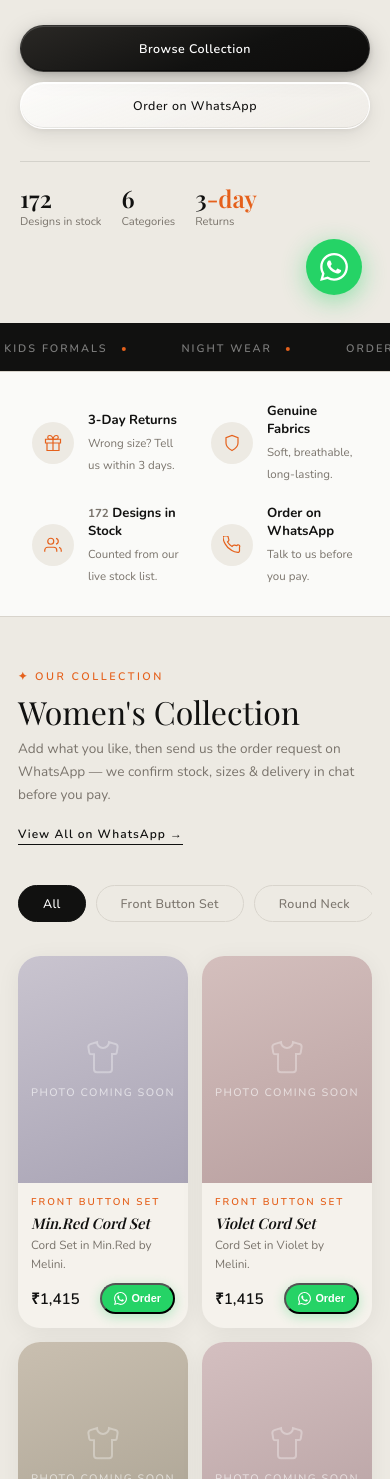
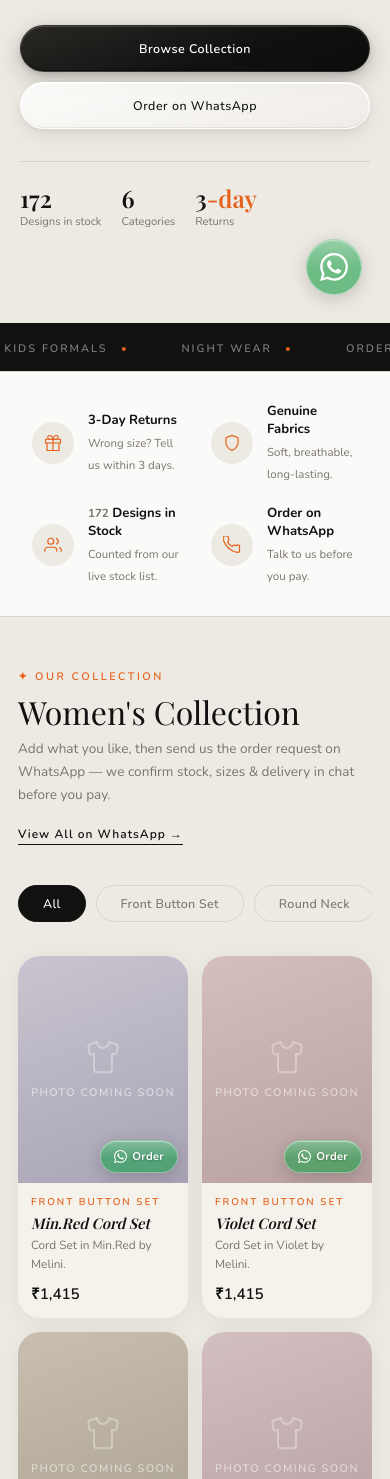
Before and after one commit to only4yousince2024-sys/o4u-catalogue, a plain HTML site: page website/index.html in a window 390 px wide. Shown: the part 521-2000 px from the top of the page. Drawn offline with nearby package versions, Linux system fonts and the light colour scheme; a web font is replaced by a local one.

Commit message:
feat: liquid-glass order buttons
One .glass token (translucent green, blur(14px) saturate(180%), light
edge, inset highlight, ::before specular gradient, text-shadow) reused
by the header button, the floating WhatsApp button, the card Order
button, the modal Add button, the cart send button and the policy
Accept button - no per-button variations.

- card Order button now overlays the product image bottom-right
  (12px inset; 10/8px on phones) so the glass has photography or the
  coloured placeholder behind it; the card footer keeps the price only
- base darkened to rgba(28,160,76,.62): white text on the raw WhatsApp
  green failed contrast over light photos
- performance: card buttons only get backdrop-filter while their card
  is within 120px of the viewport (IntersectionObserver toggles
  .in-view); header/float/modal buttons keep full glass
- fallbacks: @supports not (backdrop-filter) and
  prefers-reduced-transparency both drop to solid var(--green)

Checked at 360 and 1280: 172 cards, no horizontal scroll, glass active
on ~6 visible cards, none off-screen.

Co-Authored-By: Claude Opus 5 <noreply@anthropic.com>

```diff
--- a/website/index.html
+++ b/website/index.html
@@ -56,6 +56,42 @@
 
     html { scroll-behavior: smooth; }
 
+    /* ══ LIQUID GLASS — one token, reused by every WhatsApp/order button ══
+       Base is the darker green (rgba(28,160,76,.62)) rather than the raw
+       WhatsApp green: white text over the lighter tint failed contrast on
+       light photos. Text-shadow stays for legibility over photography. */
+    .glass {
+      position: relative; overflow: hidden; isolation: isolate;
+      background: rgba(28, 160, 76, 0.62);
+      -webkit-backdrop-filter: blur(14px) saturate(180%);
+      backdrop-filter: blur(14px) saturate(180%);
+      border: 1px solid rgba(255, 255, 255, 0.35);
+      box-shadow:
+        0 4px 18px rgba(0, 0, 0, 0.18),
+        inset 0 1px 0 rgba(255, 255, 255, 0.45);
+      color: #fff;
+      text-shadow: 0 1px 2px rgba(0, 0, 0, 0.25);
+    }
+    /* soft specular highlight along the top edge */
+    .glass::before {
+      content: ''; position: absolute; inset: 0 0 auto 0; height: 55%;
+      background: linear-gradient(to bottom, rgba(255,255,255,0.28), rgba(255,255,255,0));
+      pointer-events: none; z-index: -1;
+    }
+    .glass > svg { position: relative; }
+    /* Card buttons: blur only while the card is on screen (172 cards). */
+    .pcard .glass { -webkit-backdrop-filter: none; backdrop-filter: none; }
+    .pcard.in-view .glass { -webkit-backdrop-filter: blur(14px) saturate(180%); backdrop-filter: blur(14px) saturate(180%); }
+    /* Fallbacks: solid fill, no transparency */
+    @supports not (backdrop-filter: blur(1px)) {
+      .glass, .pcard .glass, .pcard.in-view .glass { background: var(--green); backdrop-filter: none; -webkit-backdrop-filter: none; }
+      .glass::before { display: none; }
+    }
+    @media (prefers-reduced-transparency: reduce) {
+      .glass, .pcard .glass, .pcard.in-view .glass { background: var(--green); backdrop-filter: none; -webkit-backdrop-filter: none; }
+      .glass::before { display: none; }
+    }
+
     body {
       font-family: 'Nunito', sans-serif;
       background: var(--bg);
@@ -112,26 +148,15 @@
 
     .nav-wa {
       display: flex; align-items: center; gap: 7px;
-      background: linear-gradient(160deg, #2dd17a 0%, #1aad5e 60%, #158f4d 100%);
-      color: #fff;
       text-decoration: none;
       font-size: 0.74rem;
       font-weight: 600;
       letter-spacing: 0.3px;
       padding: 9px 18px;
       border-radius: 50px;
-      border: 1px solid rgba(255,255,255,0.18);
-      box-shadow:
-        0 1px 0 rgba(255,255,255,0.28) inset,
-        0 -1px 0 rgba(0,0,0,0.2) inset,
-        0 6px 20px rgba(25,180,90,0.32),
-        0 2px 6px rgba(0,0,0,0.1);
-      transition: transform 0.22s, box-shadow 0.22s;
-    }
-    .nav-wa:hover {
-      transform: translateY(-1px) scale(1.02);
-      box-shadow: 0 1px 0 rgba(255,255,255,0.28) inset, 0 -1px 0 rgba(0,0,0,0.2) inset, 0 10px 28px rgba(25,180,90,0.4);
-    }
+      transition: transform 0.22s;
+    }
+    .nav-wa:hover { transform: translateY(-1px) scale(1.02); }
     .nav-wa svg { width: 14px; height: 14px; }
 
     /* ══ HERO ══ */
@@ -633,21 +658,21 @@
     }
 
     .wa-btn {
+      position: absolute; right: 12px; bottom: 12px; z-index: 2;
       display: inline-flex; align-items: center; gap: 6px;
-      background: var(--green); color: #fff;
-      text-decoration: none;
-      font-size: 0.72rem; font-weight: 600;
-      padding: 9px 15px; border-radius: 50px;
+      text-decoration: none; cursor: pointer;
+      font-family: 'Nunito', sans-serif;
+      font-size: 0.74rem; font-weight: 700; letter-spacing: 0.3px;
+      padding: 10px 16px; border-radius: 50px;
       white-space: nowrap;
-      transition: opacity 0.2s, transform 0.15s;
-      box-shadow: 0 3px 12px rgba(37,211,102,0.3);
-    }
-    .wa-btn:hover { opacity: 0.88; transform: scale(1.03); }
-    .wa-btn svg { width: 13px; height: 13px; flex-shrink: 0; }
+      transition: transform 0.15s;
+    }
+    .wa-btn:hover { transform: scale(1.04); }
+    .wa-btn svg { width: 14px; height: 14px; flex-shrink: 0; }
 
     /* Currently unavailable (stockQty 0) — still browsable, greyed */
     .pcard-off .pcard-img img, .pcard-off .pcard-ph { filter: grayscale(0.6); opacity: 0.75; }
-    .pcard-off .wa-btn { background: var(--gray); box-shadow: none; }
+    .pcard-off .wa-btn { background: rgba(90, 86, 80, 0.6); }
 
     /* ══ ABOUT ══ */
     #about {
@@ -930,17 +955,15 @@
 
     .modal-wa-btn {
       width: 100%; display: flex; align-items: center; justify-content: center; gap: 10px;
-      background: var(--green); color: #fff;
-      border: none; border-radius: 50px; padding: 15px;
+      border-radius: 50px; padding: 15px;
       font-family: 'Nunito', sans-serif; font-size: 0.88rem; font-weight: 700;
       cursor: pointer; letter-spacing: 0.3px;
-      box-shadow: 0 4px 16px rgba(37,211,102,0.35);
       transition: opacity 0.2s, transform 0.2s;
     }
     .modal-wa-btn:hover { opacity: 0.9; transform: translateY(-1px); }
     .modal-wa-btn svg { width: 18px; height: 18px; }
     .modal-wa-btn:disabled { opacity: 0.5; cursor: not-allowed; transform: none; }
-    .modal-add-btn { background: var(--black); box-shadow: 0 4px 16px rgba(0,0,0,0.18); }
+
     .modal-note { text-align: center; font-size: 0.7rem; color: var(--gray); margin-top: 10px; }
     .size-hint { font-size: 0.72rem; color: var(--orange); font-weight: 600; margin: -12px 0 16px; display: none; }
     .size-hint.show { display: block; }
@@ -1085,13 +1108,11 @@
     .float-wa {
       position: fixed; bottom: 28px; right: 28px; z-index: 999;
       width: 56px; height: 56px; border-radius: 50%;
-      background: var(--green);
       display: flex; align-items: center; justify-content: center;
       text-decoration: none;
-      box-shadow: 0 6px 24px rgba(37,211,102,0.45);
-      transition: transform 0.2s, box-shadow 0.2s;
-    }
-    .float-wa:hover { transform: scale(1.1); box-shadow: 0 10px 32px rgba(37,211,102,0.55); }
+      transition: transform 0.2s;
+    }
+    .float-wa:hover { transform: scale(1.1); }
     .float-wa svg { width: 28px; height: 28px; fill: #fff; }
 
     /* ══ REVEAL ══ */
@@ -1186,9 +1207,8 @@
         font-size: 0.74rem; margin-bottom: 10px;
         display: -webkit-box; -webkit-line-clamp: 2; -webkit-box-orient: vertical; overflow: hidden;
       }
-      .pcard-foot { gap: 6px; flex-wrap: wrap; }
       .pcard-price { font-size: 0.95rem; }
-      .wa-btn { font-size: 0.68rem; padding: 7px 12px; gap: 4px; }
+      .wa-btn { font-size: 0.7rem; padding: 8px 13px; gap: 5px; right: 10px; bottom: 10px; }
 
       /* About */
       #about { padding: 52px 18px; }
@@ -1231,10 +1251,9 @@
         overflow: hidden; overflow-wrap: anywhere;
       }
       .pcard-desc { display: none; }
-      .pcard-foot { gap: 6px; flex-wrap: wrap; }
       .pcard-price { font-size: 0.88rem; }
       .pcard-old { font-size: 0.66rem; margin-left: 3px; }
-      .wa-btn { font-size: 0.66rem; padding: 7px 11px; gap: 4px; }
+      .wa-btn { font-size: 0.66rem; padding: 7px 11px; gap: 4px; right: 8px; bottom: 8px; }
       .pcard-badge { font-size: 0.52rem; padding: 4px 9px; top: 8px; left: 8px; }
       .pcard-ph { font-size: 0.58rem; letter-spacing: 1px; gap: 6px; }
       .pcard-ph svg { width: 28px; height: 28px; }
@@ -1263,7 +1282,7 @@
     <span class="nav-cart-label">Your order</span>
     <span class="cart-count" data-n="0">0</span>
   </button>
-  <a class="nav-wa" href="#" data-wa="Hi! I visited Only 4 You and want to place an order 👗" target="_blank" rel="noopener">
+  <a class="nav-wa glass" href="#" data-wa="Hi! I visited Only 4 You and want to place an order 👗" target="_blank" rel="noopener">
     <svg viewBox="0 0 24 24" fill="currentColor"><path d="M17.472 14.382c-.297-.149-1.758-.867-2.03-.967-.273-.099-.471-.148-.67.15-.197.297-.767.966-.94 1.164-.173.199-.347.223-.644.075-.297-.15-1.255-.463-2.39-1.475-.883-.788-1.48-1.761-1.653-2.059-.173-.297-.018-.458.13-.606.134-.133.298-.347.446-.52.149-.174.198-.298.298-.497.099-.198.05-.371-.025-.52-.075-.149-.669-1.612-.916-2.207-.242-.579-.487-.5-.669-.51-.173-.008-.371-.01-.57-.01-.198 0-.52.074-.792.372-.272.297-1.04 1.016-1.04 2.479 0 1.462 1.065 2.875 1.213 3.074.149.198 2.096 3.2 5.077 4.487.709.306 1.262.489 1.694.625.712.227 1.36.195 1.871.118.571-.085 1.758-.719 2.006-1.413.248-.694.248-1.289.173-1.413-.074-.124-.272-.198-.57-.347m-5.421 7.403h-.004a9.87 9.87 0 01-5.031-1.378l-.361-.214-3.741.982.998-3.648-.235-.374a9.86 9.86 0 01-1.51-5.26c.001-5.45 4.436-9.884 9.888-9.884 2.64 0 5.122 1.03 6.988 2.898a9.825 9.825 0 012.893 6.994c-.003 5.45-4.437 9.884-9.885 9.884m8.413-18.297A11.815 11.815 0 0012.05 0C5.495 0 .16 5.335.157 11.892c0 2.096.547 4.142 1.588 5.945L.057 24l6.305-1.654a11.882 11.882 0 005.683 1.448h.005c6.554 0 11.89-5.335 11.893-11.893a11.821 11.821 0 00-3.48-8.413Z"/></svg>
     Order on WhatsApp
   </a>
@@ -1550,7 +1569,7 @@
 </footer>
 
 <!-- ══════ FLOATING WA ══════ -->
-<a class="float-wa" href="#" data-wa="Hi! I visited Only 4 You website and want to place an order 👗" target="_blank" rel="noopener" title="Order on WhatsApp">
+<a class="float-wa glass" href="#" data-wa="Hi! I visited Only 4 You website and want to place an order 👗" target="_blank" rel="noopener" title="Order on WhatsApp">
   <svg viewBox="0 0 24 24"><path d="M17.472 14.382c-.297-.149-1.758-.867-2.03-.967-.273-.099-.471-.148-.67.15-.197.297-.767.966-.94 1.164-.173.199-.347.223-.644.075-.297-.15-1.255-.463-2.39-1.475-.883-.788-1.48-1.761-1.653-2.059-.173-.297-.018-.458.13-.606.134-.133.298-.347.446-.52.149-.174.198-.298.298-.497.099-.198.05-.371-.025-.52-.075-.149-.669-1.612-.916-2.207-.242-.579-.487-.5-.669-.51-.173-.008-.371-.01-.57-.01-.198 0-.52.074-.792.372-.272.297-1.04 1.016-1.04 2.479 0 1.462 1.065 2.875 1.213 3.074.149.198 2.096 3.2 5.077 4.487.709.306 1.262.489 1.694.625.712.227 1.36.195 1.871.118.571-.085 1.758-.719 2.006-1.413.248-.694.248-1.289.173-1.413-.074-.124-.272-.198-.57-.347m-5.421 7.403h-.004a9.87 9.87 0 01-5.031-1.378l-.361-.214-3.741.982.998-3.648-.235-.374a9.86 9.86 0 01-1.51-5.26c.001-5.45 4.436-9.884 9.888-9.884 2.64 0 5.122 1.03 6.988 2.898a9.825 9.825 0 012.893 6.994c-.003 5.45-4.437 9.884-9.885 9.884m8.413-18.297A11.815 11.815 0 0012.05 0C5.495 0 .16 5.335.157 11.892c0 2.096.547 4.142 1.588 5.945L.057 24l6.305-1.654a11.882 11.882 0 005.683 1.448h.005c6.554 0 11.89-5.335 11.893-11.893a11.821 11.821 0 00-3.48-8.413Z"/></svg>
 </a>
 
@@ -1573,7 +1592,7 @@
     <div class="cart-foot" id="cartFoot">
       <div class="cart-total-row"><span>Total</span><strong id="cartTotal">₹0</strong></div>
       <div class="cart-fine">Delivery charges extra — we'll tell you the exact amount on WhatsApp.</div>
-      <button class="modal-wa-btn" id="cartSendBtn" onclick="sendWhatsApp()">
+      <button class="modal-wa-btn glass" id="cartSendBtn" onclick="sendWhatsApp()">
         <svg viewBox="0 0 24 24" fill="currentColor"><path d="M17.472 14.382c-.297-.149-1.758-.867-2.03-.967-.273-.099-.471-.148-.67.15-.197.297-.767.966-.94 1.164-.173.199-.347.223-.644.075-.297-.15-1.255-.463-2.39-1.475-.883-.788-1.48-1.761-1.653-2.059-.173-.297-.018-.458.13-.606.134-.133.298-.347.446-.52.149-.174.198-.298.298-.497.099-.198.05-.371-.025-.52-.075-.149-.669-1.612-.916-2.207-.242-.579-.487-.5-.669-.51-.173-.008-.371-.01-.57-.01-.198 0-.52.074-.792.372-.272.297-1.04 1.016-1.04 2.479 0 1.462 1.065 2.875 1.213 3.074.149.198 2.096 3.2 5.077 4.487.709.306 1.262.489 1.694.625.712.227 1.36.195 1.871.118.571-.085 1.758-.719 2.006-1.413.248-.694.248-1.289.173-1.413-.074-.124-.272-.198-.57-.347m-5.421 7.403h-.004a9.87 9.87 0 01-5.031-1.378l-.361-.214-3.741.982.998-3.648-.235-.374a9.86 9.86 0 01-1.51-5.26c.001-5.45 4.436-9.884 9.888-9.884 2.64 0 5.122 1.03 6.988 2.898a9.825 9.825 0 012.893 6.994c-.003 5.45-4.437 9.884-9.885 9.884m8.413-18.297A11.815 11.815 0 0012.05 0C5.495 0 .16 5.335.157 11.892c0 2.096.547 4.142 1.588 5.945L.057 24l6.305-1.654a11.882 11.882 0 005.683 1.448h.005c6.554 0 11.89-5.335 11.893-11.893a11.821 11.821 0 00-3.48-8.413Z"/></svg>
         Send order request on WhatsApp
       </button>
@@ -1601,7 +1620,7 @@
       <li><span><strong>Returns within 3 days</strong> of delivery.</span></li>
     </ul>
     <div class="policy-actions">
-      <button class="modal-wa-btn" id="policyAccept" onclick="policyAccept()">Accept &amp; send order</button>
+      <button class="modal-wa-btn glass" id="policyAccept" onclick="policyAccept()">Accept &amp; send order</button>
       <button class="policy-cancel" id="policyCancelBtn" onclick="policyCancel()">Cancel</button>
     </div>
   </div>
@@ -1644,7 +1663,7 @@
         <span class="qty-num" id="qtyNum">1</span>
         <button class="qty-btn" onclick="changeQty(1)">+</button>
       </div>
-      <button class="modal-wa-btn modal-add-btn" id="modalAddBtn" onclick="addCurrentToCart()">
+      <button class="modal-wa-btn modal-add-btn glass" id="modalAddBtn" onclick="addCurrentToCart()">
         <svg viewBox="0 0 24 24" fill="none" stroke="currentColor" stroke-width="1.8" stroke-linecap="round" stroke-linejoin="round"><path d="M6 2L3 6v14a2 2 0 002 2h14a2 2 0 002-2V6l-3-4z"/><line x1="3" y1="6" x2="21" y2="6"/><path d="M16 10a4 4 0 01-8 0"/></svg>
         Add to order
       </button>
@@ -1708,6 +1727,10 @@
           </div>
           ${!avail ? `<span class="pcard-badge b-dark">Currently unavailable</span>`
             : p.badge ? `<span class="pcard-badge ${badgeClass[p.badgeStyle] || 'b-orange'}">${esc(p.badge)}</span>` : ''}
+          <button class="wa-btn glass" onclick="event.stopPropagation(); openModal('${esc(p.id)}')">
+            <svg viewBox="0 0 24 24" fill="currentColor" style="width:13px;height:13px;flex-shrink:0"><path d="M17.472 14.382c-.297-.149-1.758-.867-2.03-.967-.273-.099-.471-.148-.67.15-.197.297-.767.966-.94 1.164-.173.199-.347.223-.644.075-.297-.15-1.255-.463-2.39-1.475-.883-.788-1.48-1.761-1.653-2.059-.173-.297-.018-.458.13-.606.134-.133.298-.347.446-.52.149-.174.198-.298.298-.497.099-.198.05-.371-.025-.52-.075-.149-.669-1.612-.916-2.207-.242-.579-.487-.5-.669-.51-.173-.008-.371-.01-.57-.01-.198 0-.52.074-.792.372-.272.297-1.04 1.016-1.04 2.479 0 1.462 1.065 2.875 1.213 3.074.149.198 2.096 3.2 5.077 4.487.709.306 1.262.489 1.694.625.712.227 1.36.195 1.871.118.571-.085 1.758-.719 2.006-1.413.248-.694.248-1.289.173-1.413-.074-.124-.272-.198-.57-.347m-5.421 7.403h-.004a9.87 9.87 0 01-5.031-1.378l-.361-.214-3.741.982.998-3.648-.235-.374a9.86 9.86 0 01-1.51-5.26c.001-5.45 4.436-9.884 9.888-9.884 2.64 0 5.122 1.03 6.988 2.898a9.825 9.825 0 012.893 6.994c-.003 5.45-4.437 9.884-9.885 9.884m8.413-18.297A11.815 11.815 0 0012.05 0C5.495 0 .16 5.335.157 11.892c0 2.096.547 4.142 1.588 5.945L.057 24l6.305-1.654a11.882 11.882 0 005.683 1.448h.005c6.554 0 11.89-5.335 11.893-11.893a11.821 11.821 0 00-3.48-8.413Z"/></svg>
+            ${avail ? 'Order' : 'Ask'}
+          </button>
         </div>
         <div class="pcard-body">
           <div class="pcard-cat">${esc(catLabel(p.category))}</div>
@@ -1715,10 +1738,6 @@
           <div class="pcard-desc">${esc(p.description)}</div>
           <div class="pcard-foot">
             <div class="pcard-price">${priceLabel(p)}${p.mrp ? ` <span class="pcard-old">₹${fmt(p.mrp)}</span>` : ''}</div>
-            <button class="wa-btn" onclick="event.stopPropagation(); openModal('${esc(p.id)}')">
-              <svg viewBox="0 0 24 24" fill="currentColor" style="width:13px;height:13px;flex-shrink:0"><path d="M17.472 14.382c-.297-.149-1.758-.867-2.03-.967-.273-.099-.471-.148-.67.15-.197.297-.767.966-.94 1.164-.173.199-.347.223-.644.075-.297-.15-1.255-.463-2.39-1.475-.883-.788-1.48-1.761-1.653-2.059-.173-.297-.018-.458.13-.606.134-.133.298-.347.446-.52.149-.174.198-.298.298-.497.099-.198.05-.371-.025-.52-.075-.149-.669-1.612-.916-2.207-.242-.579-.487-.5-.669-.51-.173-.008-.371-.01-.57-.01-.198 0-.52.074-.792.372-.272.297-1.04 1.016-1.04 2.479 0 1.462 1.065 2.875 1.213 3.074.149.198 2.096 3.2 5.077 4.487.709.306 1.262.489 1.694.625.712.227 1.36.195 1.871.118.571-.085 1.758-.719 2.006-1.413.248-.694.248-1.289.173-1.413-.074-.124-.272-.198-.57-.347m-5.421 7.403h-.004a9.87 9.87 0 01-5.031-1.378l-.361-.214-3.741.982.998-3.648-.235-.374a9.86 9.86 0 01-1.51-5.26c.001-5.45 4.436-9.884 9.888-9.884 2.64 0 5.122 1.03 6.988 2.898a9.825 9.825 0 012.893 6.994c-.003 5.45-4.437 9.884-9.885 9.884m8.413-18.297A11.815 11.815 0 0012.05 0C5.495 0 .16 5.335.157 11.892c0 2.096.547 4.142 1.588 5.945L.057 24l6.305-1.654a11.882 11.882 0 005.683 1.448h.005c6.554 0 11.89-5.335 11.893-11.893a11.821 11.821 0 00-3.48-8.413Z"/></svg>
-              ${avail ? 'Order' : 'Ask'}
-            </button>
           </div>
         </div>
       </div>
@@ -1821,6 +1840,7 @@
     renderReviews();
     if (allProducts.length) {
       grid.innerHTML = renderProducts(allProducts);
+      watchCards();
     } else {
       grid.innerHTML = '<p style="grid-column:1/-1;text-align:center;color:var(--gray);padding:40px">No products found. Run <code>python scripts/build_catalogue.py</code> to generate products.js.</p>';
     }
@@ -2141,6 +2161,15 @@
   renderCart();
 
   // ── SCROLL REVEAL ──
+  // Glass blur is expensive; only cards on screen get backdrop-filter.
+  const viewObs = ('IntersectionObserver' in window) ? new IntersectionObserver(entries => {
+    entries.forEach(e => e.target.classList.toggle('in-view', e.isIntersecting));
+  }, { rootMargin: '120px 0px' }) : null;
+  function watchCards() {
+    if (!viewObs) { document.querySelectorAll('#grid .pcard').forEach(c => c.classList.add('in-view')); return; }
+    document.querySelectorAll('#grid .pcard').forEach(c => viewObs.observe(c));
+  }
+
   function initReveal() {
     const obs = new IntersectionObserver(entries => {
       entries.forEach(e => { if (e.isIntersecting) { e.target.classList.add('visible'); obs.unobserve(e.target); } });
```
